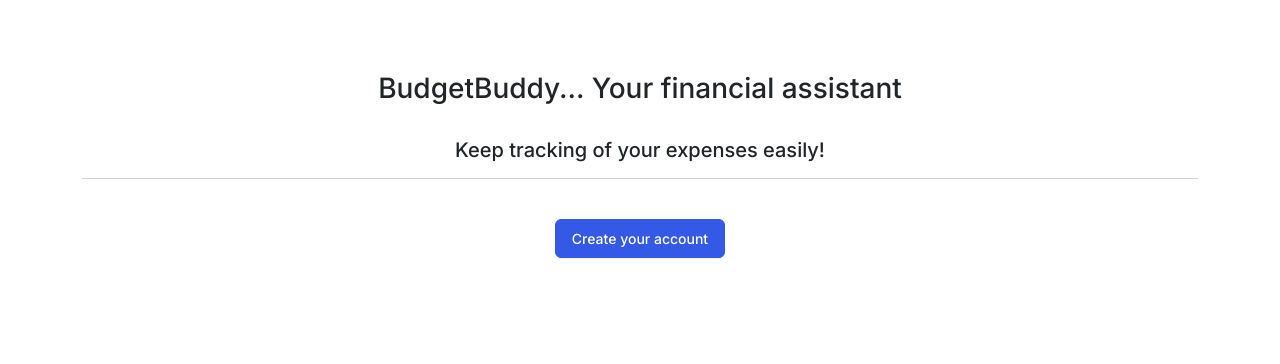
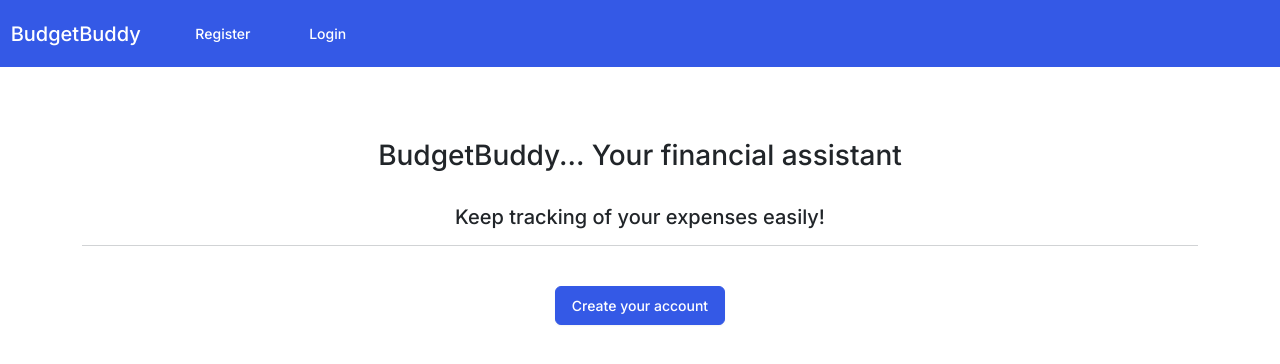
Before and after one commit to Borys-777/BudgetBuddy, a Django app: page / in a window 1280 px wide. Shown: the top 364 px of the page. Run offline with Django 4.2, Linux system fonts and the light colour scheme; parts of the project's set-up code (start-up, migrations or seed data) failed here and were passed over.

Commit message:
Added navbar with Register, Login buttons

```diff
--- a/expense_add/templates/expense_add/base.html
+++ b/expense_add/templates/expense_add/base.html
@@ -21,6 +21,8 @@
 <body>
     <!--  Navbar will be here   -->
 
+    {% include 'expense_add/navbar.html' %}
+
     <div class="container">
 
         <br>
@@ -41,12 +43,16 @@
     <!-- Commenting it for now. Will see if it's required later
     <script src="https://code.jquery.com/jquery-3.3.1.min.js" crossorigin="anonymous"></script> -->
 
-    <script src="https://cdn.jsdelivr.net/npm/@popperjs/core@2.11.8/dist/umd/popper.min.js"
-        integrity="sha384-I7E8VVD/ismYTF4hNIPjVp/Zjvgyol6VFvRkX/vR+Vc4jQkC+hVqc2pM8ODewa9r" crossorigin="anonymous">
+    <script src="https://code.jquery.com/jquery-3.4.1.slim.min.js"
+        integrity="sha384-J6qa4849blE2+poT4WnyKhv5vZF5SrPo0iEjwBvKU7imGFAV0wwj1yYfoRSJoZ+n" crossorigin="anonymous">
     </script>
 
-    <script src="https://cdn.jsdelivr.net/npm/bootstrap@5.3.3/dist/js/bootstrap.min.js"
-        integrity="sha384-0pUGZvbkm6XF6gxjEnlmuGrJXVbNuzT9qBBavbLwCsOGabYfZo0T0to5eqruptLy" crossorigin="anonymous">
+    <script src="https://cdn.jsdelivr.net/npm/popper.js@1.16.0/dist/umd/popper.min.js"
+        integrity="sha384-Q6E9RHvbIyZFJoft+2mJbHaEWldlvI9IOYy5n3zV9zzTtmI3UksdQRVvoxMfooAo" crossorigin="anonymous">
+    </script>
+
+    <script src="https://cdn.jsdelivr.net/npm/bootstrap@4.4.1/dist/js/bootstrap.min.js"
+        integrity="sha384-wfSDF2E50Y2D1uUdj0O3uMBJnjuUD4Ih7YwaYd1iqfktj0Uod8GCExl3Og8ifwB6" crossorigin="anonymous">
     </script>
 
 </body>
--- /dev/null
+++ b/expense_add/templates/expense_add/navbar.html
@@ -0,0 +1,78 @@
+
+<nav class="navbar navbar-expand-lg navbar-dark bg-primary justify-content-center">
+
+    <a class="navbar-brand main-heading" href="{% url '' %}">
+
+      &nbsp; BudgetBuddy
+
+    </a>
+
+    <button
+      class="navbar-toggler"
+      type="button"
+      data-toggle="collapse"
+      data-target="#navbarNavDropdown"
+      aria-controls="navbarNavDropdown"
+      aria-expanded="false"
+      aria-label="Toggle navigation"
+    >
+      <span class="navbar-toggler-icon"></span>
+
+    </button>
+
+
+      <div class="collapse navbar-collapse text-center" id="navbarNavDropdown">
+
+
+        <ul class="navbar-nav mr-auto">
+
+
+          &nbsp;     &nbsp;     &nbsp;
+
+          {% if user.is_authenticated %}
+
+            <li class="nav-item">
+
+              <a class="nav-link" href="{% url '' %}">Dashboard &nbsp; <i class="fa fa-home" aria-hidden="true"></i> </a>
+
+            </li>
+
+
+            &nbsp;     &nbsp;     &nbsp;
+
+
+            <li class="nav-item">
+
+              <a class="nav-link" href="{% url '' %}">Sign out &nbsp; <i class="fa fa-sign-out" aria-hidden="true"></i> </a>
+
+            </li>
+
+
+        </ul>
+
+        {% else %}
+
+        <li class="nav-item">
+
+          <a class="nav-link" href="{% url '' %}"> Register </a>
+
+        </li>
+
+
+        &nbsp;     &nbsp;     &nbsp;
+
+
+        <li class="nav-item">
+
+          <a class="nav-link" href="{% url '' %}">Login</a>
+
+        </li>
+
+
+        {% endif %}
+
+
+      </div>
+
+
+  </nav>
```
